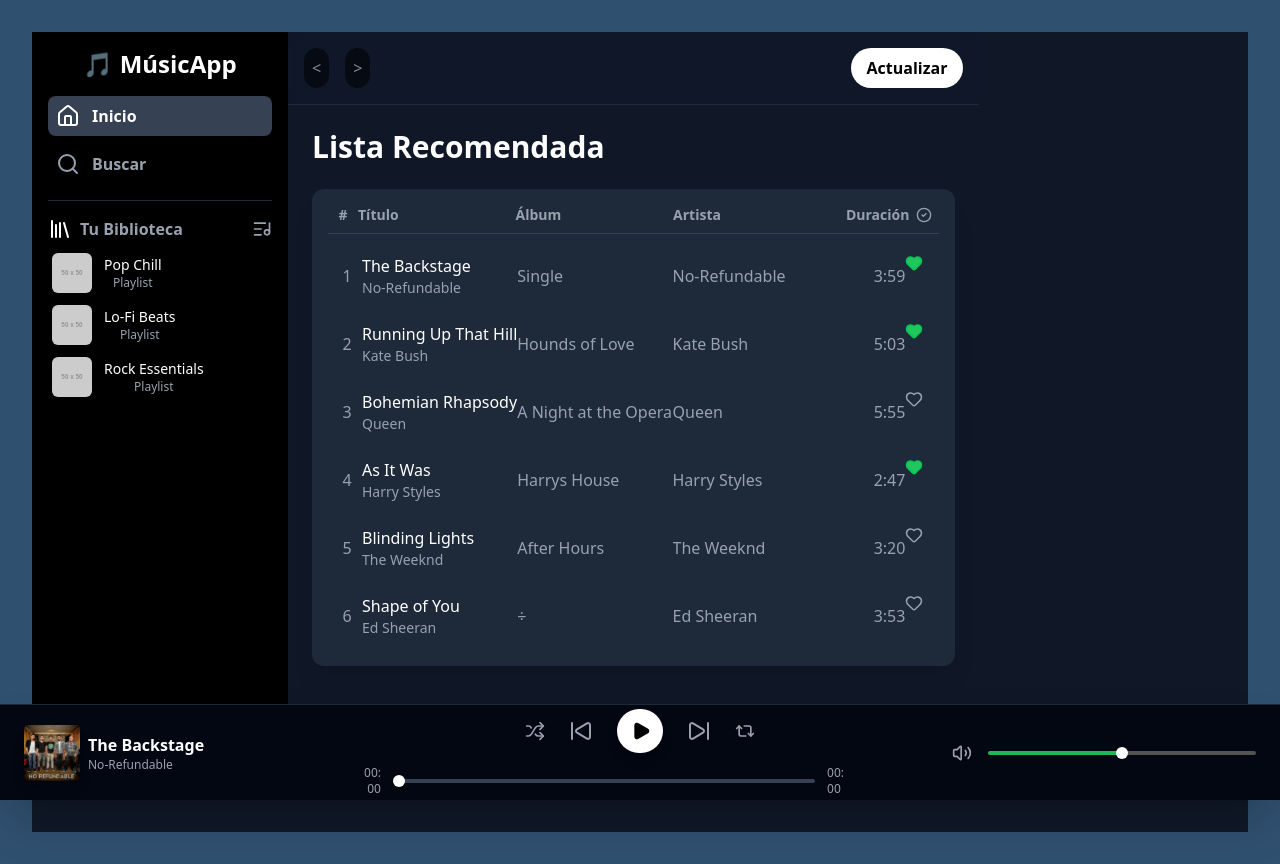
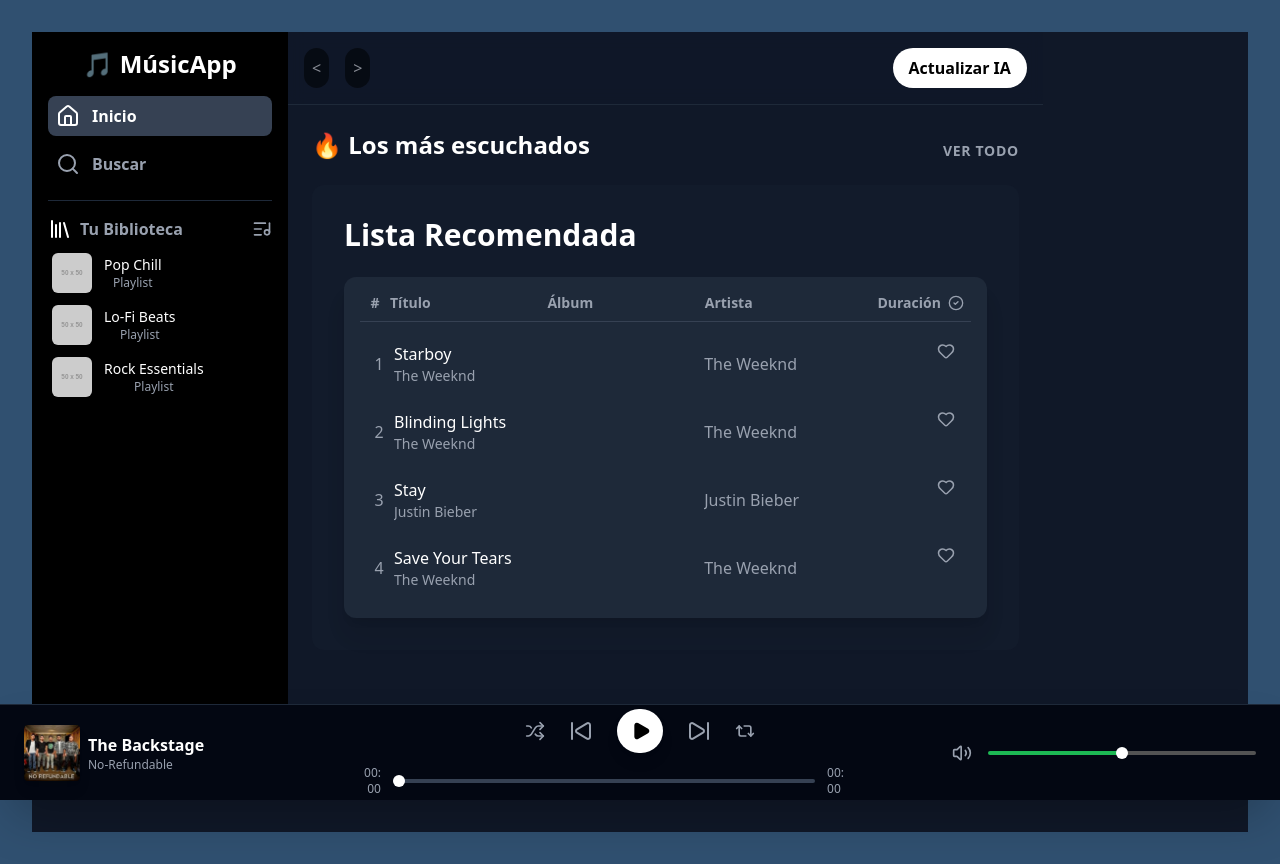
Before and after one commit to monagreda/music-app, a React (Vite) app: page / in a window 1280 px wide. Built offline with nearby package versions, Linux system fonts and the light colour scheme.

Commit message:
Se agrega algoritmo de agrupacion Kmeans

```diff
--- a/src/App.jsx
+++ b/src/App.jsx
@@ -7,7 +7,8 @@ import PlayerBar from './PlayerBar';
 import MobileMiniPlayer from './MobileMiniPlayer.jsx';
 import LibraryView from './LibraryView';
 import { useState } from 'react';
-import {mockSongs, mockPlaylists} from "./data/mockData.jsx";
+import { mockSongs, mockPlaylists } from "./data/mockData.jsx";
+import songsData from './data/canciones_ready.json'
 import { PlayerProvider } from './context/PlayerContext.jsx';
 import SearchView from './SearchView.jsx';
 
@@ -18,12 +19,28 @@ export default function App() {
   const [currentView, setCurrentView] = useState('home');
   const [searchQuery, setSearchQuery] = useState("");
 
+  // 1. MAPEADOR: Traducimos de español (Python) a inglés (React)
+  // y nos aseguramos de usar songsData si existe, sino mockSongs por seguridad
+  const allSongs = (songsData || mockSongs).map(song => ({
+    ...song,
+    title: song.titulo || song.title,      // Si existe 'titulo', úsalo, si no 'title'
+    artist: song.artista || song.artist,   // Si existe 'artista', úsalo, si no 'artist'
+    id: song.id || Math.random()           // Un ID por si acaso
+  }));
+
   // render contenido central
   const renderContent = () => {
     if (currentView === 'home') {
+
+      // 3. CLUSTERING: Dividimos las canciones para mostrar secciones inteligentes
+      const popularHits = allSongs.filter(s => s.cluster === 0);
+      const chillVibes = allSongs.filter(s => s.cluster === 1);
+
       return (
-        <div className='flex-1 overflow-y-auto'>
-          <HomeView songs={mockSongs} />
+        <div className='flex-1 overflow-y-auto space-y-8'>
+          {/* Mostramos dos filas basadas en la IA */}
+          <HomeView title="🔥 Los más escuchados" songs={popularHits} />
+          <HomeView title="🧘 Relax & Mood" songs={chillVibes} />
         </div>
       )
     }
@@ -57,7 +74,7 @@ export default function App() {
   };
 
   //Filtrar canciones en tiempo real
-  const filteredSongs = mockSongs.filter(song =>
+  const filteredSongs = allSongs.filter(song =>
     song.title.toLocaleLowerCase().includes(searchQuery.toLocaleLowerCase()) ||
     song.artist.toLowerCase().includes(searchQuery.toLowerCase())
   );
@@ -76,6 +93,23 @@ export default function App() {
           <SideBar currentView={currentView} setView={setView} playlists={mockPlaylists} />
           {/* Contenido Principal - Renderiza la vista actual */}
           <main className='flex-1 overflow-y-auto pb-40 md:pb-28'>
+
+            {/* El Header ahora vive aquí, una sola vez para toda la App */}
+            <header className="sticky top-0 bg-gray-900/90 backdrop-blur-sm z-10 p-4 flex justify-between items-center border-b border-gray-800">
+              <div className="flex space-x-4">
+                <button className="p-2 bg-black rounded-full text-white opacity-50">{'<'}</button>
+                <button className="p-2 bg-black rounded-full text-white opacity-50">{'>'}</button>
+              </div>
+              <div className="flex items-center space-x-3">
+                <button
+                  onClick={() => window.location.reload()}
+                  className="bg-white text-black font-semibold px-4 py-2 rounded-full hover:scale-105 transition-transform"
+                >
+                  Actualizar IA
+                </button>
+              </div>
+            </header>
+
             {renderContent()}
           </main>
         </div>
@@ -91,7 +125,7 @@ export default function App() {
         </div>
 
         {/* reproductor solo visible en mobiles */}
-      <MobileMiniPlayer/>
+        <MobileMiniPlayer />
 
 
         {/* mobile nav  */}
--- a/src/HomeView.jsx
+++ b/src/HomeView.jsx
@@ -1,23 +1,26 @@
 import SongList from "./components/songs/SongList"
 import { usePlayer } from "./context/PlayerContext.jsx";
 
-export default function HomeView({ songs }) {
+export default function HomeView({ title, songs }) {
     const { onSelectSong } = usePlayer();
 
     return (
-        <>
-            {/* Barra Superior de Contenido (Placeholder) */}
-            <header className="sticky top-0 bg-gray-900/90 backdrop-blur-sm z-10 p-4 flex justify-between items-center border-b border-gray-800">
-                <div className="flex space-x-4">
-                    <button className="p-2 bg-black rounded-full text-white opacity-50 cursor-not-allowed">{'<'}</button>
-                    <button className="p-2 bg-black rounded-full text-white opacity-50 cursor-not-allowed">{'>'}</button>
-                </div>
-                <div className="flex items-center space-x-3">
-                    <button className="bg-white text-black font-semibold px-4 py-2 rounded-full hover:scale-105 transition-transform">Actualizar</button>
-                </div>
-            </header>
-            <SongList songs={songs} onSelectSong={onSelectSong} />
+        <section className="p-6">
+            {/* Título de la sección (ej: 🔥 Los más escuchados) */}
+            <div className="flex justify-between items-end mb-6">
+                <h2 className="text-2xl font-bold text-white hover:underline cursor-pointer">
+                    {title}
+                </h2>
+                <button className="text-sm font-bold text-gray-400 hover:underline cursor-pointer uppercase tracking-wider">
+                    ver todo
+                </button>
+            </div>
 
-        </>
+            {/* Lista de canciones del cluster (contenedor) */}
+            <div className="bg-gray-800/20 rounded-xl p-2">
+                <SongList songs={songs} onSelectSong={onSelectSong} />
+            </div>
+
+        </section>
     )
 }
--- /dev/null
+++ b/src/data/canciones_ready.json
@@ -0,0 +1,51 @@
+[
+    {
+        "titulo":"Starboy",
+        "artista":"The Weeknd",
+        "reproducciones":1500,
+        "duracion_min":3.8,
+        "cluster":0
+    },
+    {
+        "titulo":"Blinding Lights",
+        "artista":"The Weeknd",
+        "reproducciones":3200,
+        "duracion_min":3.3,
+        "cluster":0
+    },
+    {
+        "titulo":"Shape of You",
+        "artista":"Ed Sheeran",
+        "reproducciones":4500,
+        "duracion_min":3.9,
+        "cluster":1
+    },
+    {
+        "titulo":"Bohemian Rhapsody",
+        "artista":"Queen",
+        "reproducciones":6000,
+        "duracion_min":5.9,
+        "cluster":1
+    },
+    {
+        "titulo":"Stay",
+        "artista":"Justin Bieber",
+        "reproducciones":2100,
+        "duracion_min":2.3,
+        "cluster":0
+    },
+    {
+        "titulo":"Save Your Tears",
+        "artista":"The Weeknd",
+        "reproducciones":2800,
+        "duracion_min":3.5,
+        "cluster":0
+    },
+    {
+        "titulo":"The Backstage",
+        "artista":"No Refundable",
+        "reproducciones":5500,
+        "duracion_min":3.5,
+        "cluster":1
+    }
+]
```
Also changed, not shown: 1 other file (tests, documents, lock files or other folders). Lines whose indentation alone changed are shown as unchanged.
